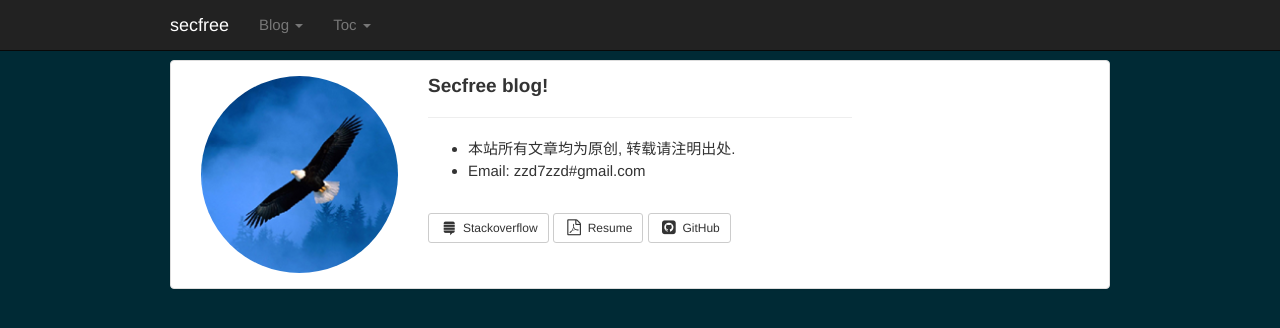
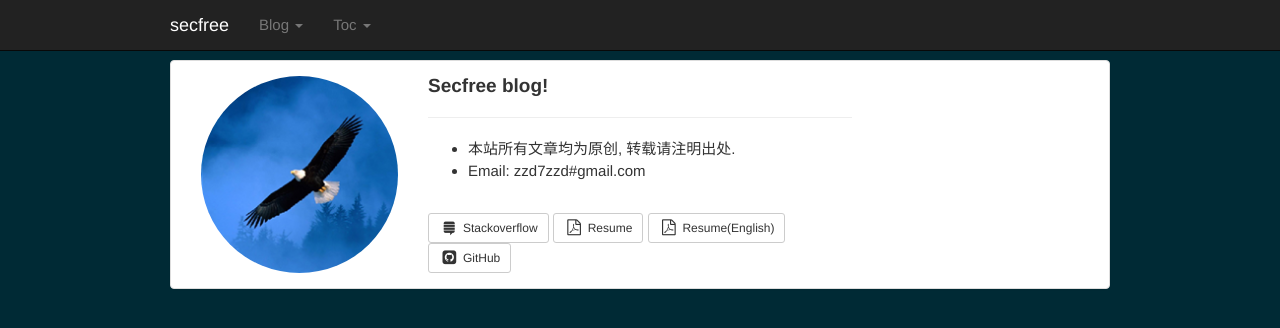
Before and after one commit to secfree/secfree.github.io, a Jekyll site: the page built from index.md, in a window 1280 px wide. Shown: the top 328 px of the page. Built offline with Jekyll 4.4.1, drawn with Linux system fonts in a browser that asks for light colours; nearby versions of some CDN libraries; comment, search, counter and statistics services are not loaded.

Commit message:
Add english version resume

```diff
--- a/_data/follow.yml
+++ b/_data/follow.yml
@@ -6,6 +6,10 @@
     link: /downloads/dengzhaoqun-resume.pdf
     icon: fa-file-pdf-o
 
+-   name: Resume(English)
+    link: /downloads/dengzhaoqun-resume.english.pdf
+    icon: fa-file-pdf-o
+
 -   name: GitHub
     link: https://github.com/secfree
     icon: fa-github-square
```
Also changed, not shown: 1 other file.
